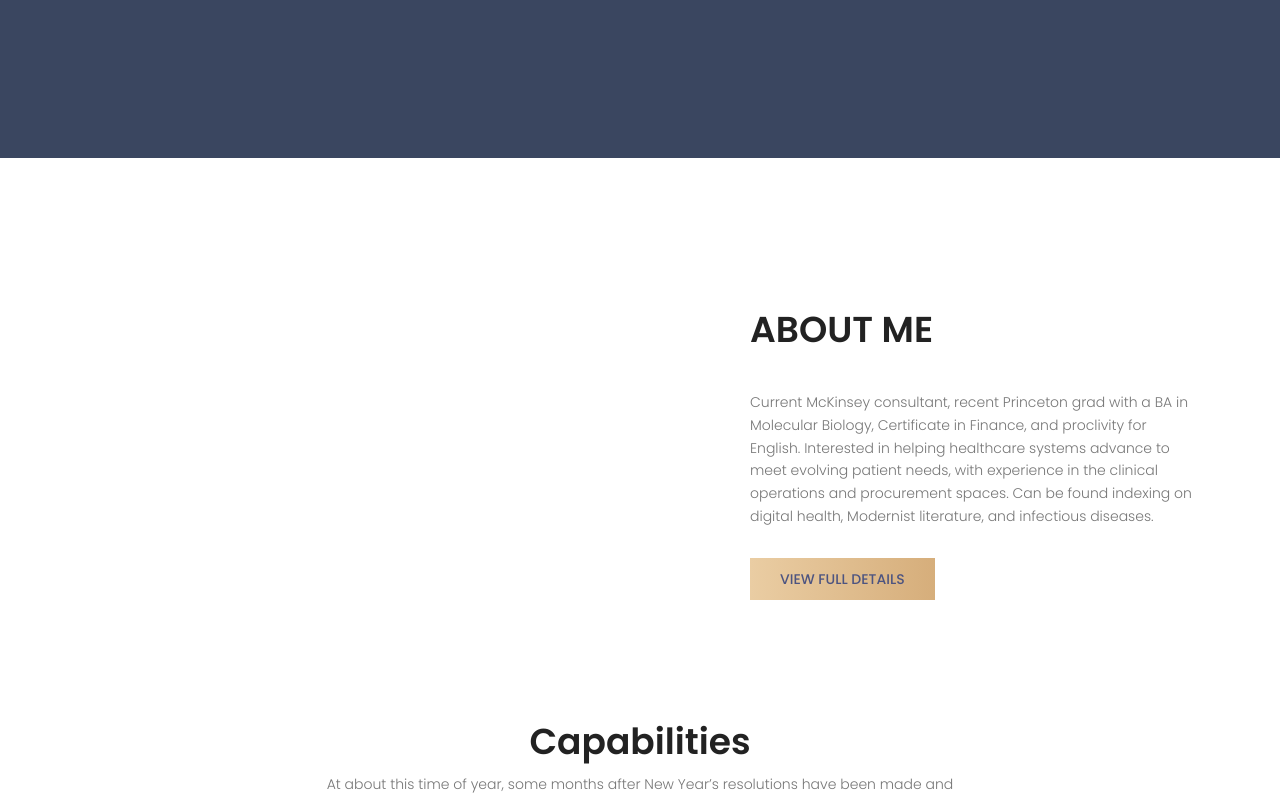
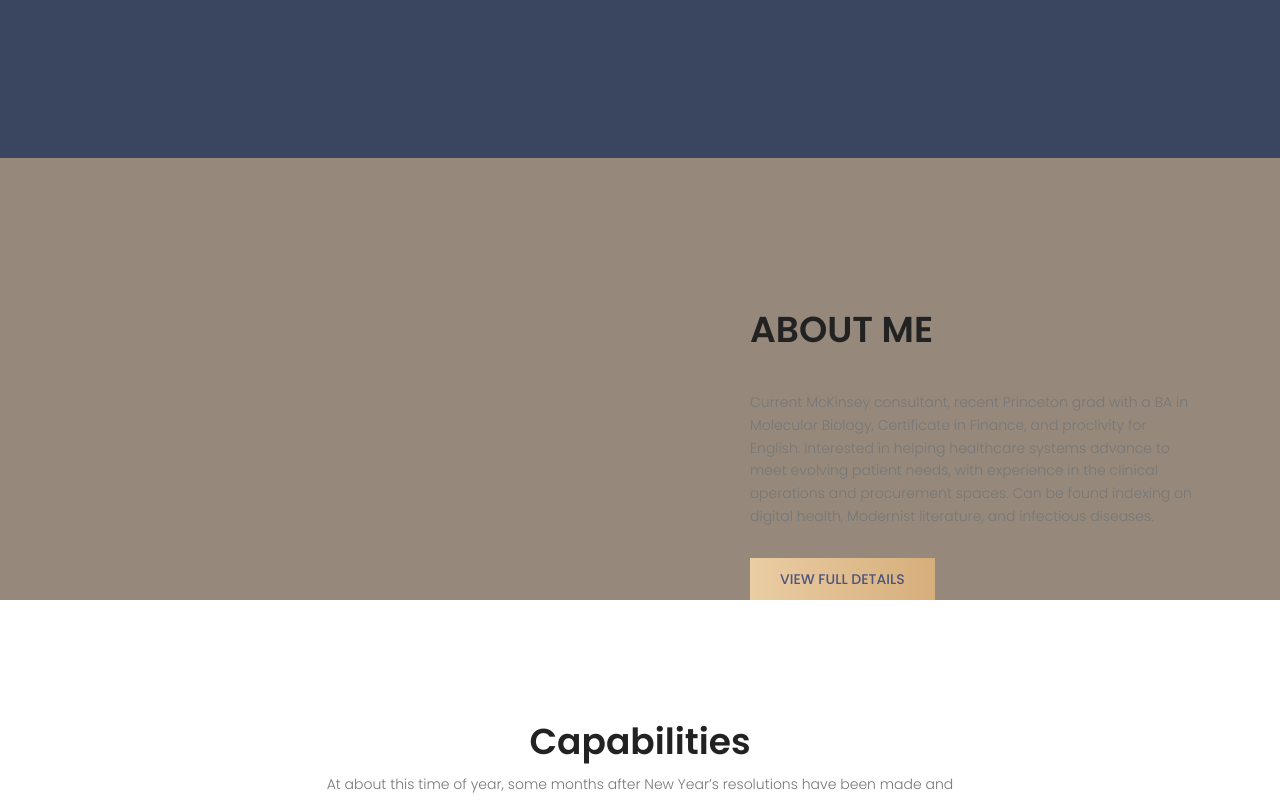
Before and after one commit to amytien/amytien.github.io, a plain HTML site: page index.html in a window 1280 px wide. Shown: the part 592-1392 px from the top of the page. Drawn offline with nearby package versions, Linux system fonts and the light colour scheme; some packages are replaced by stand-ins of ours; a script that the page names is missing; a web font is replaced by a local one.

Commit message:
Update main.css

```diff
--- a/css/main.css
+++ b/css/main.css
@@ -2499,6 +2499,10 @@ body.mobile-nav-active #mobile-nav-toggle {
   .home-about-right {
     margin-top: 30px;
   }
+}
+
+.home-about-area {
+  background: #96897B;
 }
 
 .home-about-right h6 {
```
